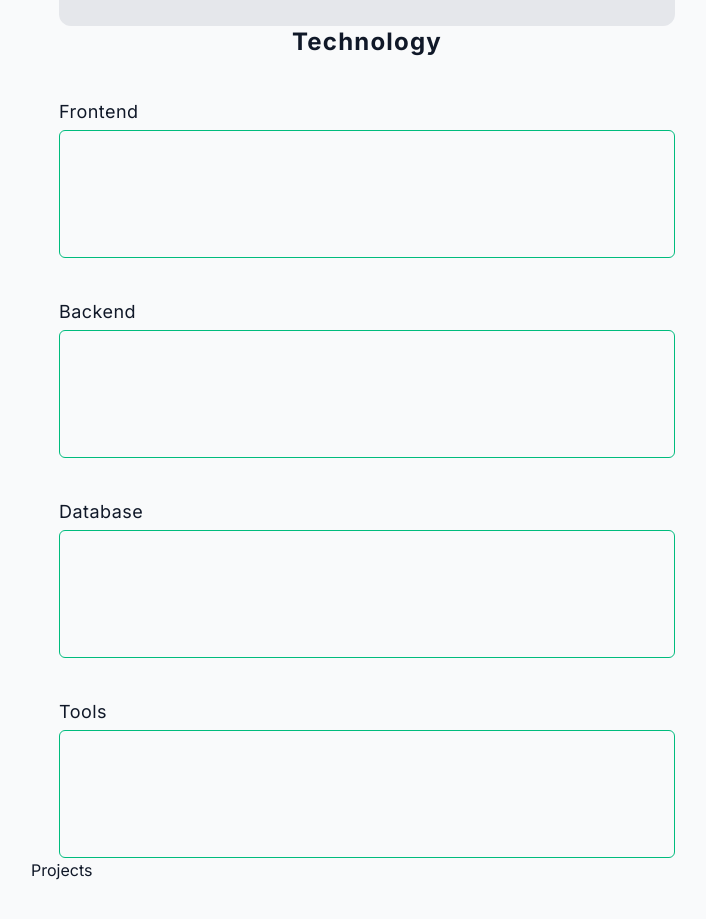
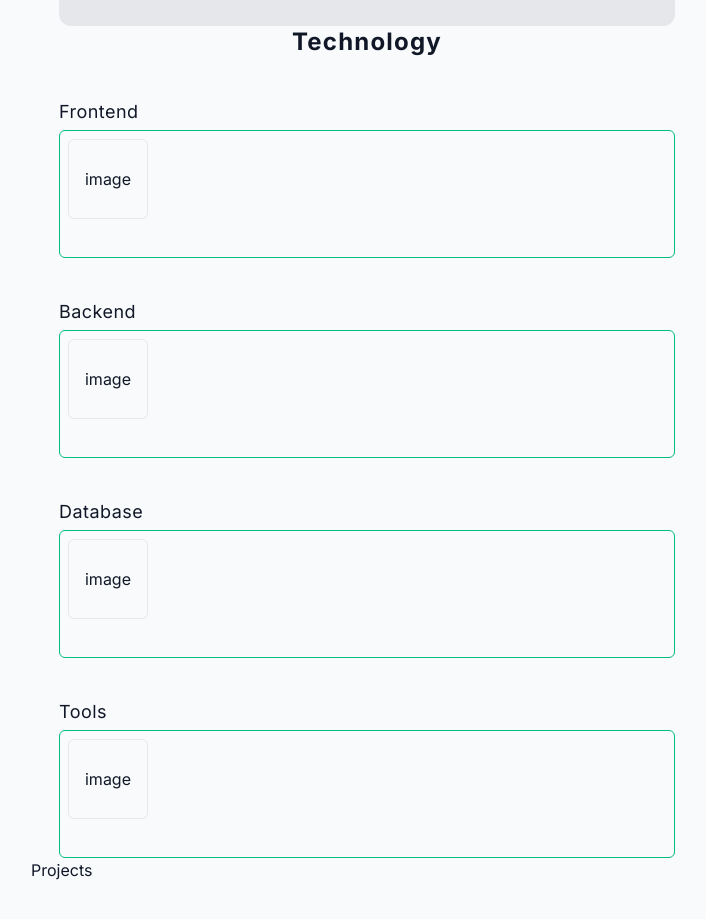
Before and after one commit to ealvara6/devfolio, a React (Vite) app: page / in a window 1280 px wide. Shown: the part 1840-2759 px from the top of the page, without its empty margins (273-979 px from the left). Built offline with nearby package versions, Linux system fonts and the light colour scheme.

Commit message:
feat(tech): add tech card frame

```diff
--- a/src/components/sections/techStack/TechStack.tsx
+++ b/src/components/sections/techStack/TechStack.tsx
@@ -3,15 +3,39 @@ import type { ReactNode } from 'react';
 const techSection = [
   {
     name: 'Frontend',
+    tech: [
+      {
+        name: 'React',
+        img: 'image',
+      },
+    ],
   },
   {
     name: 'Backend',
+    tech: [
+      {
+        name: 'React',
+        img: 'image',
+      },
+    ],
   },
   {
     name: 'Database',
+    tech: [
+      {
+        name: 'React',
+        img: 'image',
+      },
+    ],
   },
   {
     name: 'Tools',
+    tech: [
+      {
+        name: 'React',
+        img: 'image',
+      },
+    ],
   },
 ];
 
@@ -21,11 +45,19 @@ export const TechStack = () => {
       <h1 className="self-center text-2xl font-bold tracking-wider">
         Technology
       </h1>
-      {techSection.map((tech) => {
+      {techSection.map((techSection) => {
         return (
           <div className="min-h-[20vh] flex flex-col">
-            <h2 className="text-lg tracking-wide pb-1">{tech.name}</h2>
-            <div className="border border-accent grow rounded-md p-2"></div>
+            <h2 className="text-lg tracking-wide pb-1">{techSection.name}</h2>
+            <div className="border border-accent grow rounded-md p-2">
+              {techSection.tech.map((tech) => {
+                return (
+                  <div className="w-20 h-20 border flex flex-col justify-center gap-2 border-border rounded-md items-center">
+                    <div>{tech.img}</div>
+                  </div>
+                );
+              })}
+            </div>
           </div>
         );
       })}
```
